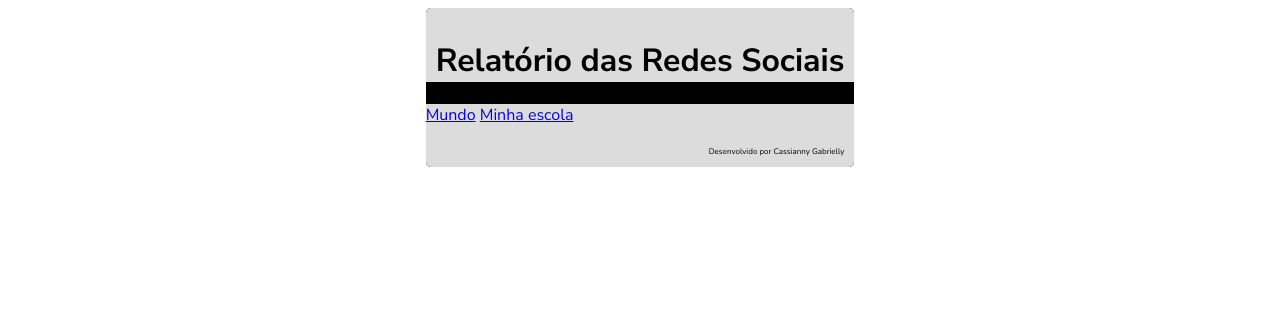
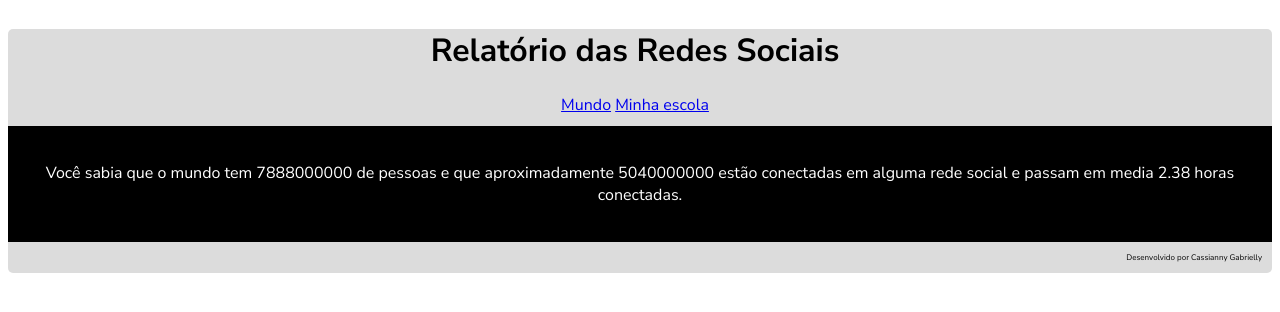
Before and after one commit to cassiannygabrielly/3-trimetre-Casianny-n-5, a plain HTML site: page REDES SOCIAIS/index.html in a window 1280 px wide. Drawn offline with Linux system fonts and the light colour scheme.

Commit message:
Add files via upload

```diff
--- a/REDES SOCIAIS/index.html
+++ b/REDES SOCIAIS/index.html
@@ -9,10 +9,11 @@
     <body>
         <header>
             <h1>Relatório das Redes Sociais</h1>
+            <a href="#">Mundo</a>
+            <a href="#">Minha escola</a>
         </header>
         <main>
-            <a href="#">Mundo</a>
-            <a href="#">Minha escola</a>
+            <p>Você sabia que o mundo tem 7888000000 de pessoas e que aproximadamente 5040000000 estão conectadas em alguma rede social e passam em media 2.38 horas conectadas.</p>
         </main>
     </body>
     <footer>
--- a/REDES SOCIAIS/style.css
+++ b/REDES SOCIAIS/style.css
@@ -9,20 +9,21 @@ html{
 }
 
 body{
-    background-color: #000000;
-    color: #FFFFFF;
+    background-color: white;
     border-radius: 5px;
 }
 header{
     background-color: gainsboro;
     color: black;
     border-radius: 5px 5px 0 0;
-    padding: 10px 10px 0 10px;
+    padding: 0 10px 10px 0;
+    text-align: center;
 }
 main{
-    background-color: gainsboro;
-    color: black;
-    padding: 0 10px 10px 0;
+    background-color: black;
+    color: white;
+    padding: 20px;
+    text-align: center;
 }
 footer{
     background-color: gainsboro;
```
